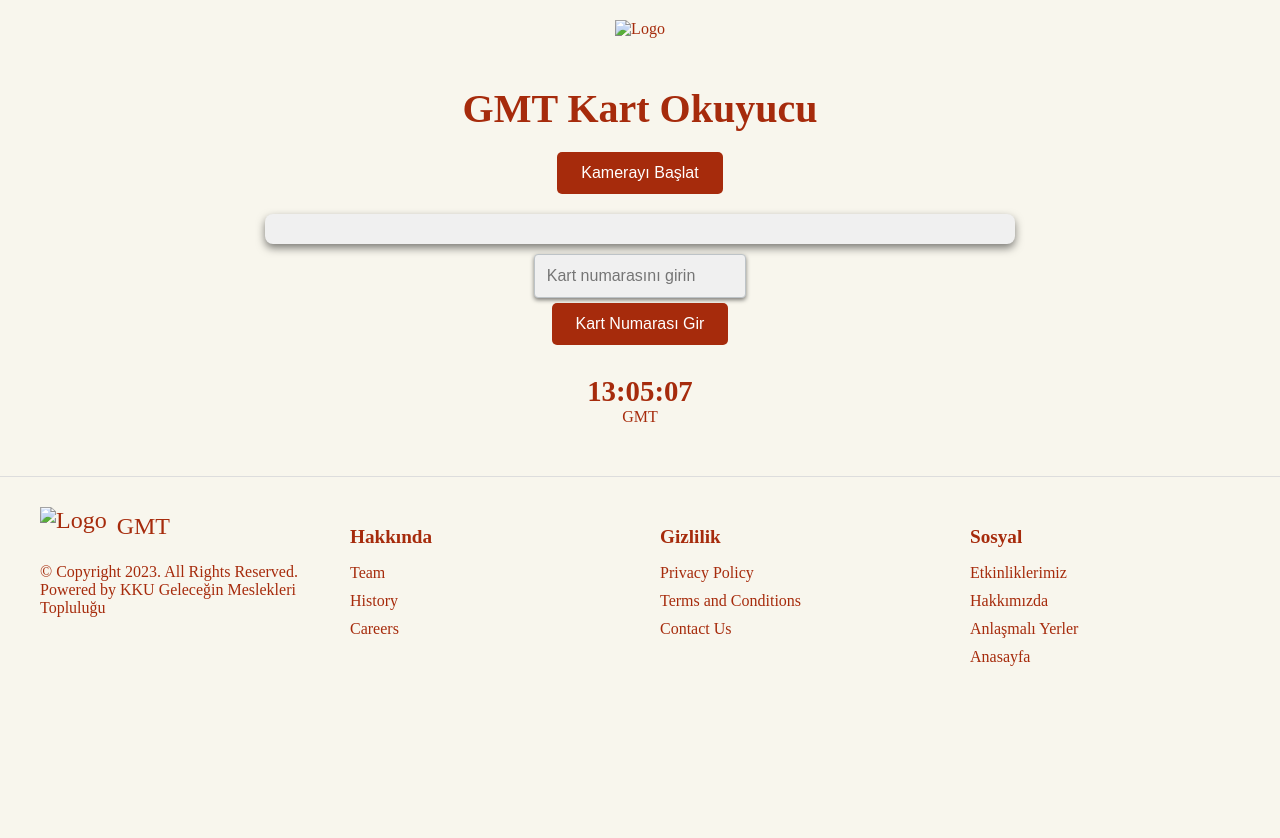
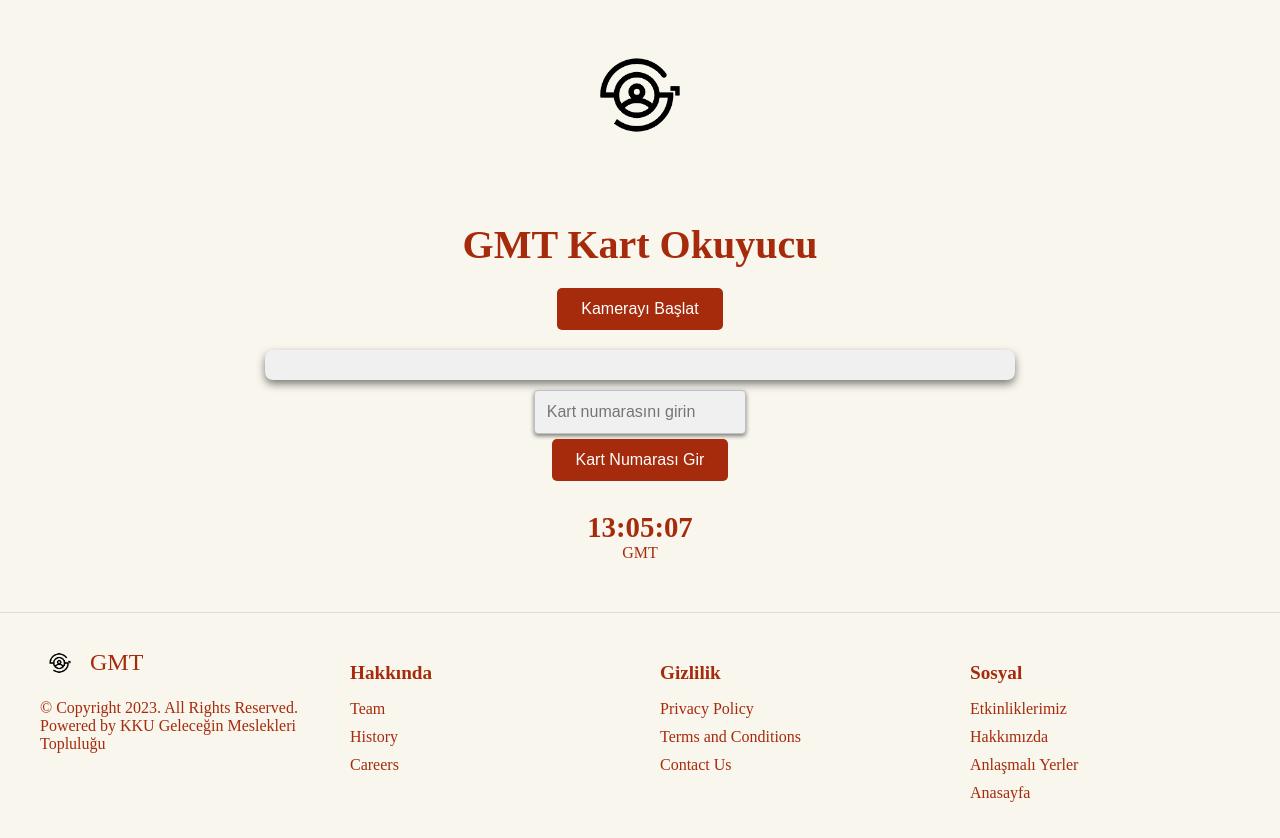
Before and after one commit to TheAti1/GMTKart, a plain HTML site: page index.html in a window 1280 px wide. Before the commit the page ends 800 px from the top, so only its background shows below. Drawn offline with Linux system fonts and the light colour scheme.

Commit message:
index.html

```diff
--- a/index.html
+++ b/index.html
@@ -160,7 +160,7 @@
 <body>
     <!-- Logo alanı -->
     <header>
-        <img src="your-logo.png" alt="Logo">
+        <img src="gmt.png" alt="Logo">
     </header>
 
     <h1>GMT Kart Okuyucu</h1>
@@ -178,7 +178,7 @@
     <footer>
         <div class="footer-section">
             <div class="footer-logo">
-                <img src="your-logo.png" alt="Logo">
+                <img src="gmt.png" alt="Logo">
                 <span>GMT</span>
             </div>
             <p>© Copyright 2023. All Rights Reserved. Powered by KKU Geleceğin Meslekleri Topluluğu</p>
```
